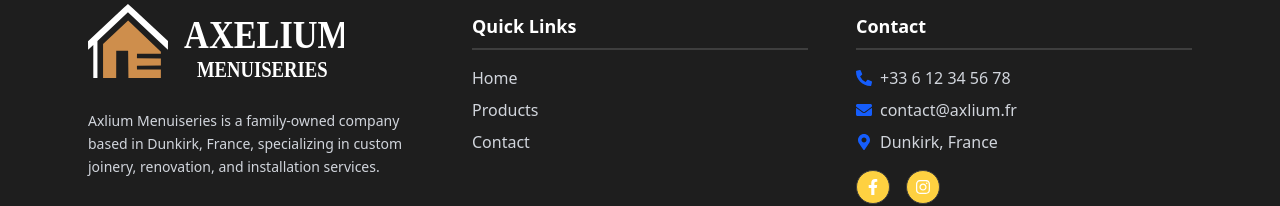
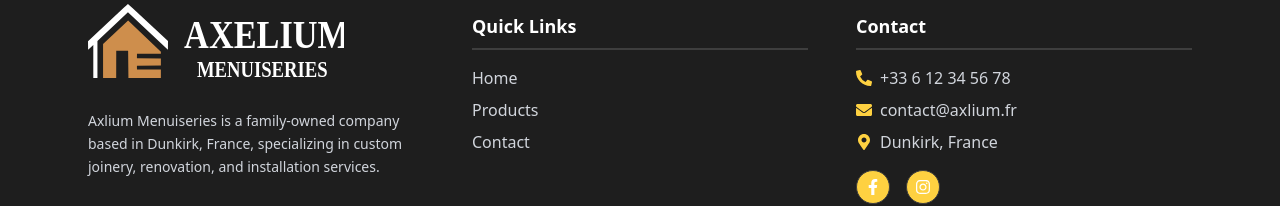
Before and after one commit to jalal1122/Axelium, a React (Vite) app: page / in a window 1280 px wide. Shown: the part 2981-3187 px from the top of the page. Built offline with nearby package versions, Linux system fonts and the light colour scheme.

Commit message:
fix: update contact icons color in Footer component to enhance visibility

```diff
--- a/src/components/Footer.jsx
+++ b/src/components/Footer.jsx
@@ -32,13 +32,13 @@
           <h3 className="text-lg font-semibold mb-4 text-white border-b-2 border-gray-1200 py-2">Contact</h3>
           <ul className="space-y-2">
             <li className="flex items-center gap-2">
-              <FaPhoneAlt className="text-blue-600" /> +33 6 12 34 56 78
+              <FaPhoneAlt className="text-yellow" /> +33 6 12 34 56 78
             </li>
             <li className="flex items-center gap-2">
-              <FaEnvelope className="text-blue-600" /> contact@axlium.fr
+              <FaEnvelope className="text-yellow" /> contact@axlium.fr
             </li>
             <li className="flex items-center gap-2">
-              <FaMapMarkerAlt className="text-blue-600" /> Dunkirk, France
+              <FaMapMarkerAlt className="text-yellow" /> Dunkirk, France
             </li>
           </ul>
 
```
